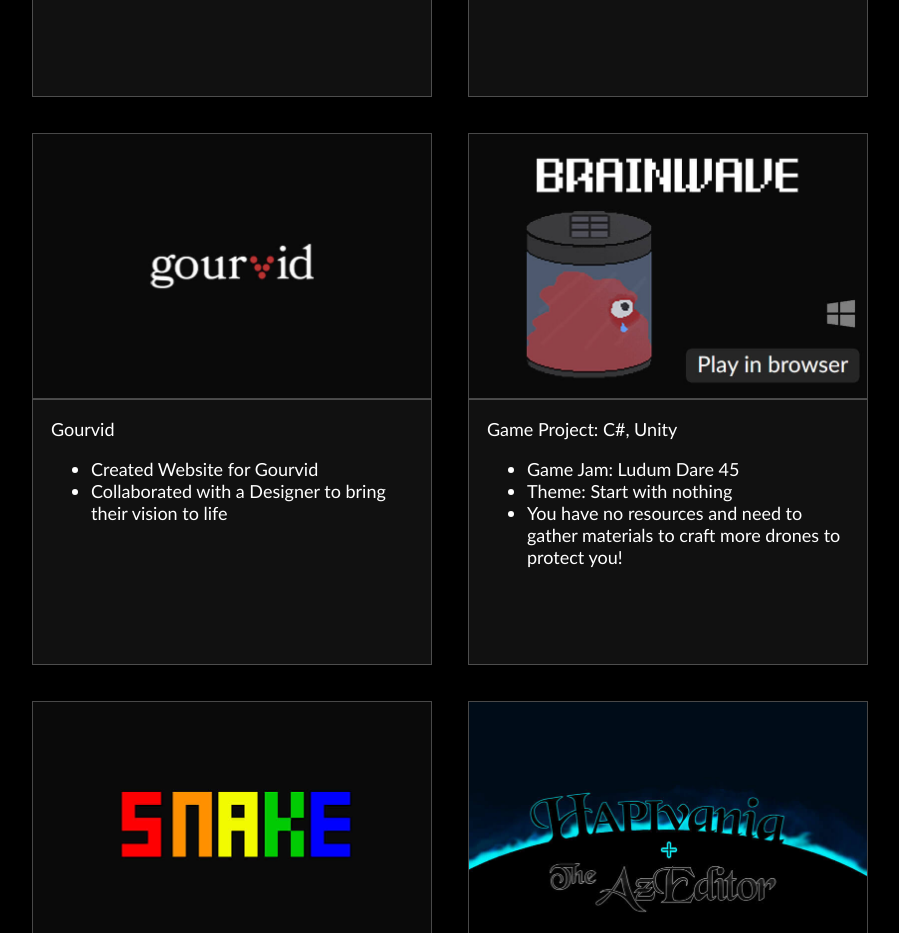
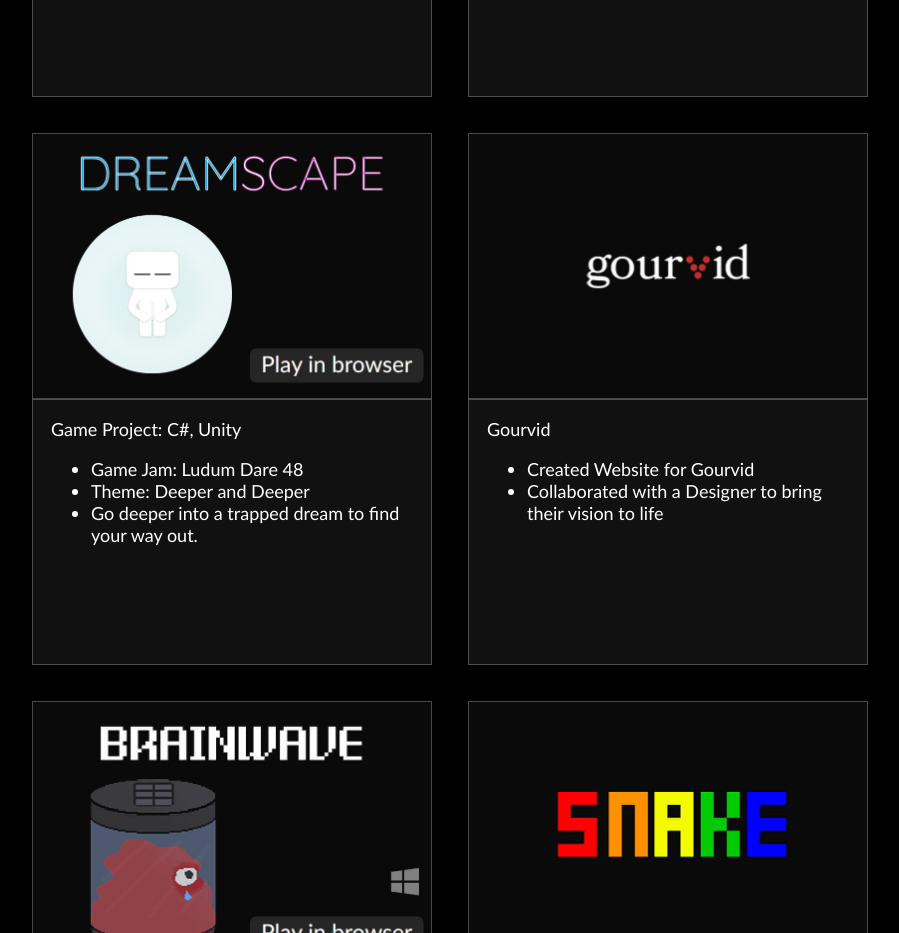
Before and after one commit to Bodmass/Portfolio-Website, a Next.js app: page / in a window 1280 px wide. Shown: the part 880-1813 px from the top of the page, without its empty margins (190-1089 px from the left). Built offline with nearby package versions, Linux system fonts and the light colour scheme.

Commit message:
feat: add Dreamscape Card

```diff
--- a/pages/index.tsx
+++ b/pages/index.tsx
@@ -45,6 +45,14 @@
               <li>Select Boss Fights from Shadowbringers and Legacy</li>
             </ul>
           </Card>
+          <Card image="../images/cards/ld48.jpg" page="https://bodmassad.itch.io/ld48">
+            <p>Game Project: C#, Unity</p>
+            <ul>
+              <li>Game Jam: Ludum Dare 48</li>
+              <li>Theme: Deeper and Deeper</li>
+              <li>Go deeper into a trapped dream to find your way out.</li>
+            </ul>
+          </Card>
           <Card image="../images/cards/gourvid.jpg" page="gourvid">
             <p>Gourvid</p>
             <ul>
@@ -52,6 +60,7 @@
               <li>Collaborated with a Designer to bring their vision to life</li>
             </ul>
           </Card>
+
           <Card image="../images/cards/ld45.jpg" page="https://bodmassad.itch.io/ld45">
             <p>Game Project: C#, Unity</p>
             <ul>
```
Also changed, not shown: public/images/cards/ld48.jpg (added).
